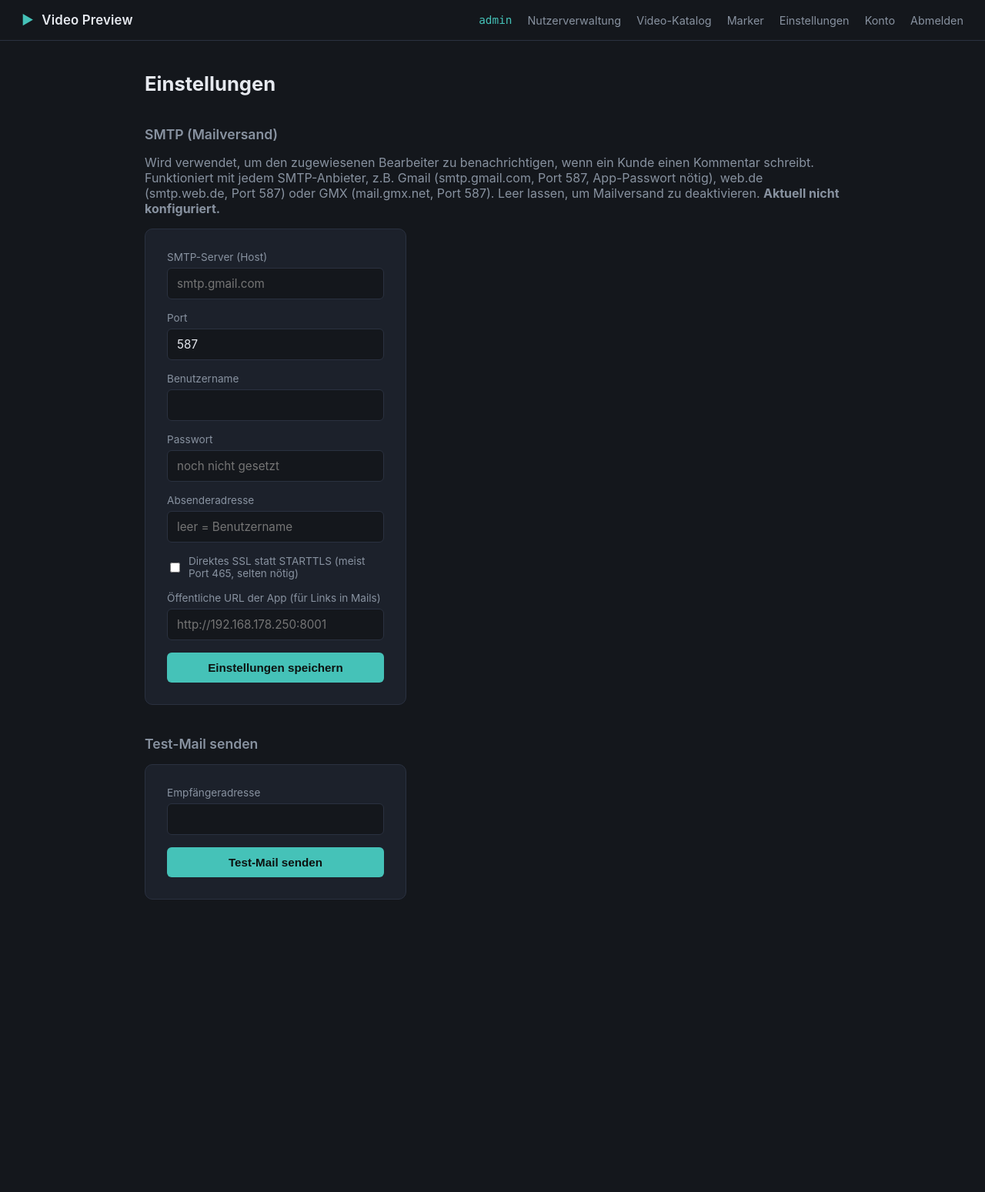
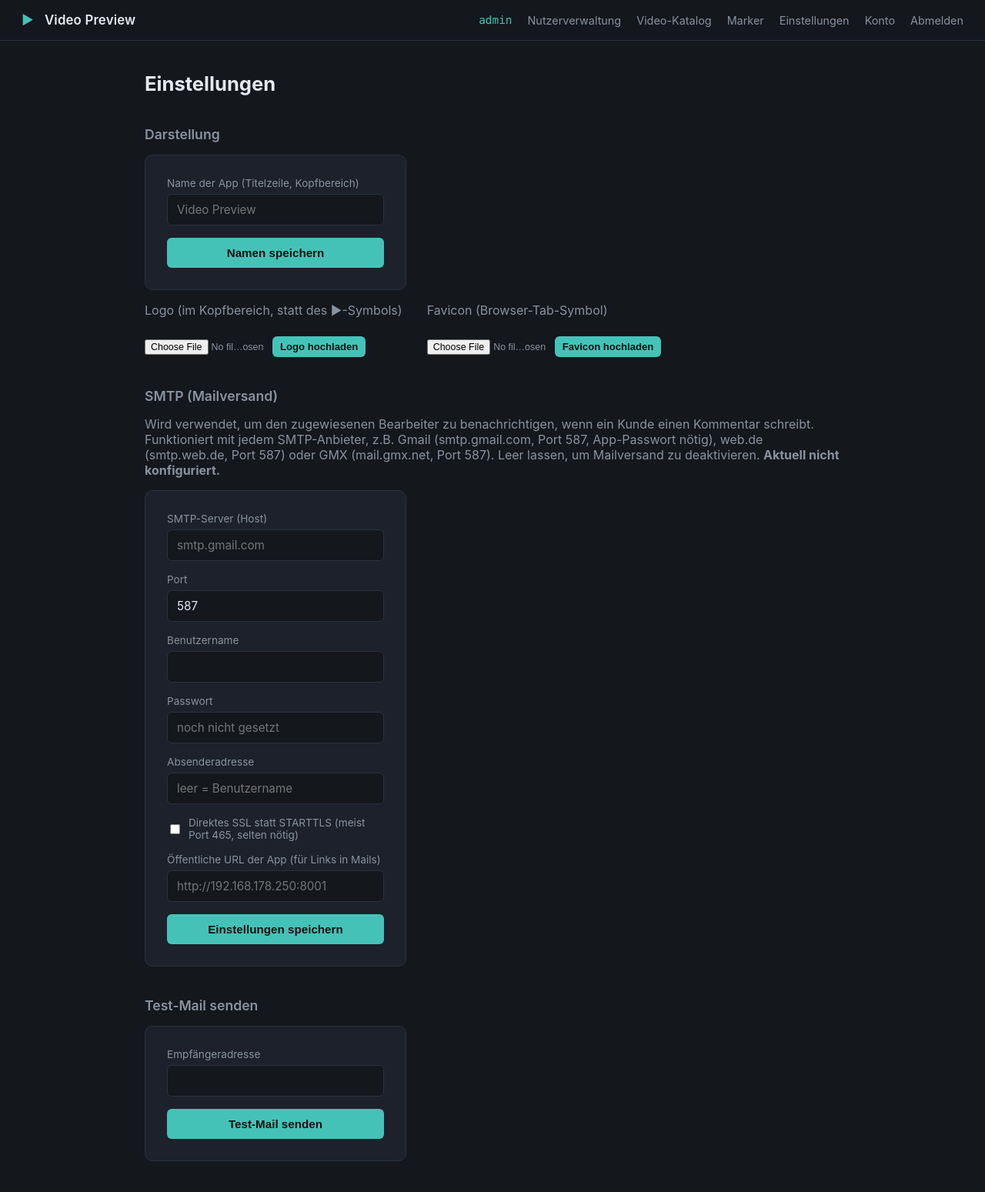
Before and after one commit to dasherrrrrr/video-preview-app, a FastAPI app: page /admin/settings in a window 1280 px wide. Shown: the whole page at 77% size. Before the commit the page ends 1169 px from the top, so only its background shows below. Run offline with FastAPI, Linux system fonts and the light colour scheme; the visitor is signed in with stand-in values (Sample User, id 1); data comes from the database, SQL or seed files in the repository; data that the repository does not hold is empty.

Commit message:
Branding: App-Name, Logo, Favicon in den Admin-Settings pflegbar (statt fest im Code)

```diff
--- a/app/main.py
+++ b/app/main.py
@@ -9,7 +9,17 @@ from starlette.middleware.sessions import SessionMiddleware
 
 from .auth import NotAuthenticated, hash_password
 from .database import get_db, init_db
-from .routers import account, admin, auth_routes, comments, dashboard, markers, settings, streaming
+from .routers import (
+    account,
+    admin,
+    auth_routes,
+    branding,
+    comments,
+    dashboard,
+    markers,
+    settings,
+    streaming,
+)
 
 BASE_DIR = Path(__file__).parent
 
@@ -32,6 +42,7 @@ app.include_router(markers.router)
 app.include_router(comments.router)
 app.include_router(account.router)
 app.include_router(settings.router)
+app.include_router(branding.router)
 
 
 @app.exception_handler(NotAuthenticated)
--- a/app/routers/account.py
+++ b/app/routers/account.py
@@ -1,15 +1,12 @@
 import re
-from pathlib import Path
 from typing import Optional
 
 from fastapi import APIRouter, Depends, Form, Request
 from fastapi.responses import RedirectResponse
-from fastapi.templating import Jinja2Templates
 
 from ..auth import hash_password, require_login, verify_password
 from ..database import get_db
-
-templates = Jinja2Templates(directory=str(Path(__file__).parent.parent / "templates"))
+from ..templates_env import templates
 
 router = APIRouter()
 
--- a/app/routers/admin.py
+++ b/app/routers/admin.py
@@ -4,17 +4,15 @@ from typing import Optional
 
 from fastapi import APIRouter, Depends, File, Form, HTTPException, Request, UploadFile
 from fastapi.responses import RedirectResponse
-from fastapi.templating import Jinja2Templates
 
 from ..auth import hash_password, require_admin
 from ..catalog import scan_library
 from ..database import get_db
+from ..templates_env import templates
 from ..thumbnails import set_custom_thumbnail
 
 ALLOWED_THUMBNAIL_TYPES = {"image/png", "image/jpeg"}
 MAX_THUMBNAIL_SIZE = 15 * 1024 * 1024  # 15 MB
-
-templates = Jinja2Templates(directory=str(Path(__file__).parent.parent / "templates"))
 
 router = APIRouter(prefix="/admin")
 
--- a/app/routers/auth_routes.py
+++ b/app/routers/auth_routes.py
@@ -1,12 +1,8 @@
-from pathlib import Path
-
 from fastapi import APIRouter, Form, Request
 from fastapi.responses import RedirectResponse
-from fastapi.templating import Jinja2Templates
 
 from ..auth import get_current_user, get_user_by_username, verify_password
-
-templates = Jinja2Templates(directory=str(Path(__file__).parent.parent / "templates"))
+from ..templates_env import templates
 
 router = APIRouter()
 
--- a/app/routers/dashboard.py
+++ b/app/routers/dashboard.py
@@ -1,13 +1,9 @@
-from pathlib import Path
-
 from fastapi import APIRouter, Depends, Request
-from fastapi.templating import Jinja2Templates
 
 from ..auth import require_login
 from ..database import get_db
 from ..media import get_authorized_video
-
-templates = Jinja2Templates(directory=str(Path(__file__).parent.parent / "templates"))
+from ..templates_env import templates
 
 router = APIRouter()
 
--- a/app/static/css/style.css
+++ b/app/static/css/style.css
@@ -44,11 +44,20 @@ body {
     font-weight: 600;
     font-size: 1.05rem;
     letter-spacing: 0.01em;
+    display: flex;
+    align-items: center;
+    gap: 8px;
 }
 
 .brand-mark {
     color: var(--accent);
     margin-right: 6px;
+}
+
+.brand-logo {
+    height: 24px;
+    width: auto;
+    display: block;
 }
 
 .topnav {
@@ -421,6 +430,35 @@ button:focus-visible { outline: 2px solid var(--text); outline-offset: 2px; }
     white-space: nowrap;
 }
 
+/* Branding (Logo/Favicon in den Einstellungen) */
+.branding-row {
+    display: flex;
+    gap: 32px;
+    margin-bottom: 24px;
+    flex-wrap: wrap;
+}
+
+.branding-row > div {
+    display: flex;
+    flex-direction: column;
+    gap: 8px;
+    align-items: flex-start;
+}
+
+.branding-preview {
+    max-height: 48px;
+    max-width: 160px;
+    background: var(--surface);
+    border: 1px solid var(--border);
+    border-radius: 6px;
+    padding: 6px;
+}
+
+.branding-preview-small {
+    max-height: 32px;
+    max-width: 32px;
+}
+
 /* Kommentare */
 .comment-form {
     display: flex;
--- a/app/templates/admin_settings.html
+++ b/app/templates/admin_settings.html
@@ -11,6 +11,51 @@
 {% elif test_result and test_result.startswith("error:") %}
 <p class="alert">Test-Mail fehlgeschlagen: {{ test_result[6:] }}</p>
 {% endif %}
+
+<h2>Darstellung</h2>
+
+<form class="card-form" method="post" action="/admin/settings">
+    <label>
+        Name der App (Titelzeile, Kopfbereich)
+        <input type="text" name="site_title" value="{{ settings['site_title'] }}" placeholder="Video Preview">
+    </label>
+    <input type="hidden" name="smtp_host" value="{{ settings['smtp_host'] }}">
+    <input type="hidden" name="smtp_port" value="{{ settings['smtp_port'] or '587' }}">
+    <input type="hidden" name="smtp_username" value="{{ settings['smtp_username'] }}">
+    <input type="hidden" name="smtp_from" value="{{ settings['smtp_from'] }}">
+    <input type="hidden" name="smtp_use_ssl" value="{{ 'on' if settings['smtp_use_ssl'] == 'true' else '' }}">
+    <input type="hidden" name="app_base_url" value="{{ settings['app_base_url'] }}">
+    <button type="submit">Namen speichern</button>
+</form>
+
+<div class="branding-row">
+    <div>
+        <p class="muted">Logo (im Kopfbereich, statt des ▶-Symbols)</p>
+        {% if settings["logo_set"] %}
+        <img src="/branding/logo" alt="" class="branding-preview">
+        <form method="post" action="/admin/settings/branding/logo/delete">
+            <button type="submit" class="marker-delete">Logo entfernen</button>
+        </form>
+        {% endif %}
+        <form class="thumb-upload-form" method="post" action="/admin/settings/branding/logo" enctype="multipart/form-data">
+            <input type="file" name="branding_file" accept="image/png,image/jpeg,image/svg+xml" required>
+            <button type="submit">Logo hochladen</button>
+        </form>
+    </div>
+    <div>
+        <p class="muted">Favicon (Browser-Tab-Symbol)</p>
+        {% if settings["favicon_set"] %}
+        <img src="/branding/favicon" alt="" class="branding-preview branding-preview-small">
+        <form method="post" action="/admin/settings/branding/favicon/delete">
+            <button type="submit" class="marker-delete">Favicon entfernen</button>
+        </form>
+        {% endif %}
+        <form class="thumb-upload-form" method="post" action="/admin/settings/branding/favicon" enctype="multipart/form-data">
+            <input type="file" name="branding_file" accept="image/png,image/x-icon,image/svg+xml" required>
+            <button type="submit">Favicon hochladen</button>
+        </form>
+    </div>
+</div>
 
 <h2>SMTP (Mailversand)</h2>
 <p class="muted">
@@ -52,6 +97,7 @@
         Öffentliche URL der App (für Links in Mails)
         <input type="text" name="app_base_url" value="{{ settings['app_base_url'] }}" placeholder="http://192.168.178.250:8001">
     </label>
+    <input type="hidden" name="site_title" value="{{ settings['site_title'] }}">
     <button type="submit">Einstellungen speichern</button>
 </form>
 
--- a/app/templates/base.html
+++ b/app/templates/base.html
@@ -3,13 +3,21 @@
 <head>
     <meta charset="UTF-8">
     <meta name="viewport" content="width=device-width, initial-scale=1.0">
-    <title>{% block title %}Video Preview{% endblock %}</title>
+    <title>{% block title %}{{ get_setting("site_title") or "Video Preview" }}{% endblock %}</title>
+    {% if get_setting("favicon_content_type") %}
+    <link rel="icon" href="/branding/favicon">
+    {% endif %}
     <link rel="stylesheet" href="/static/css/style.css">
 </head>
 <body>
     <header class="topbar">
         <a href="/" class="brand">
-            <span class="brand-mark">▶</span> Video Preview
+            {% if get_setting("logo_content_type") %}
+            <img src="/branding/logo" alt="" class="brand-logo">
+            {% else %}
+            <span class="brand-mark">▶</span>
+            {% endif %}
+            {{ get_setting("site_title") or "Video Preview" }}
         </a>
         {% if user %}
         <nav class="topnav">
```
Also changed, not shown: app/branding.py (added, +44 -0 lines), app/routers/branding.py (added, +14 -0 lines), app/routers/settings.py (+29 -5 lines), app/templates_env.py (added, +15 -0 lines), README.md, 1 other file.
